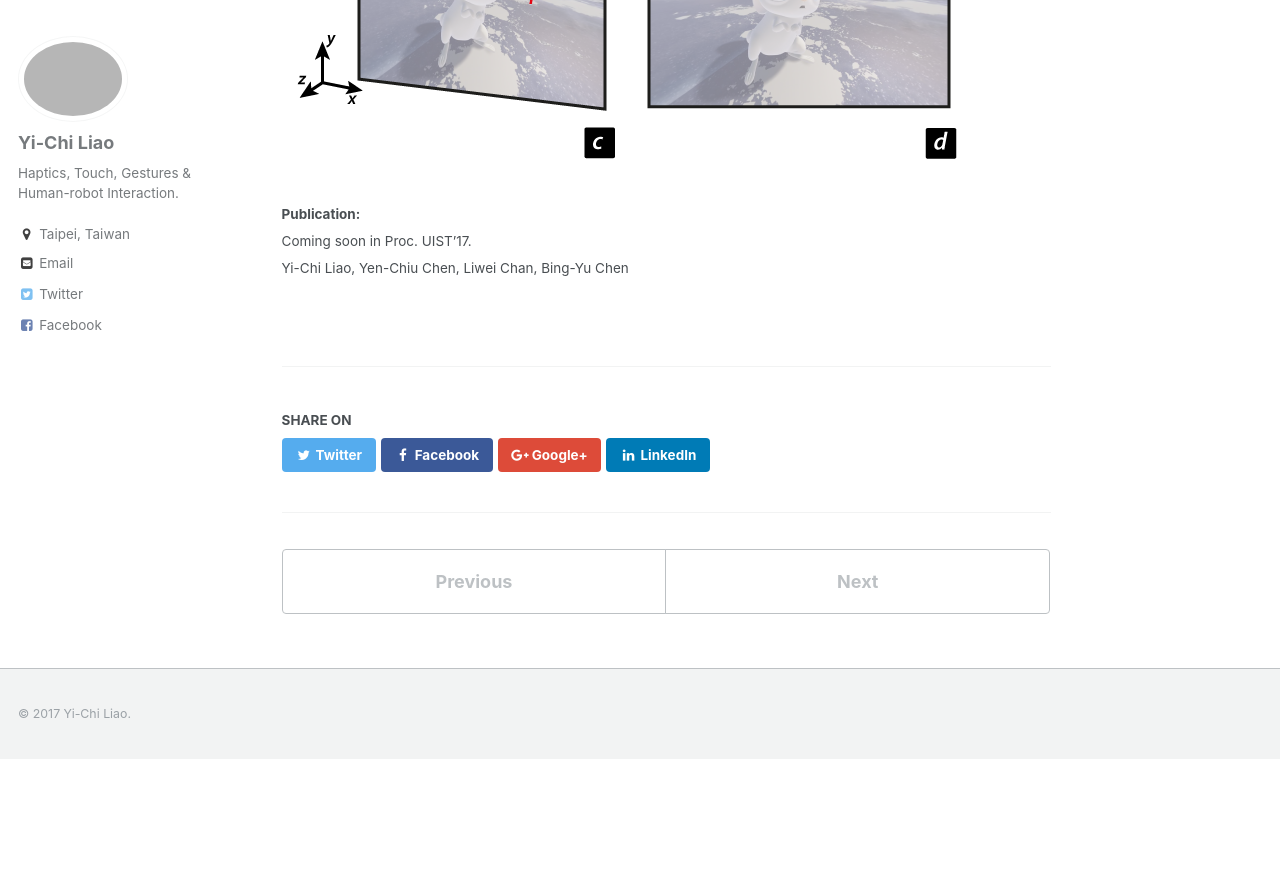
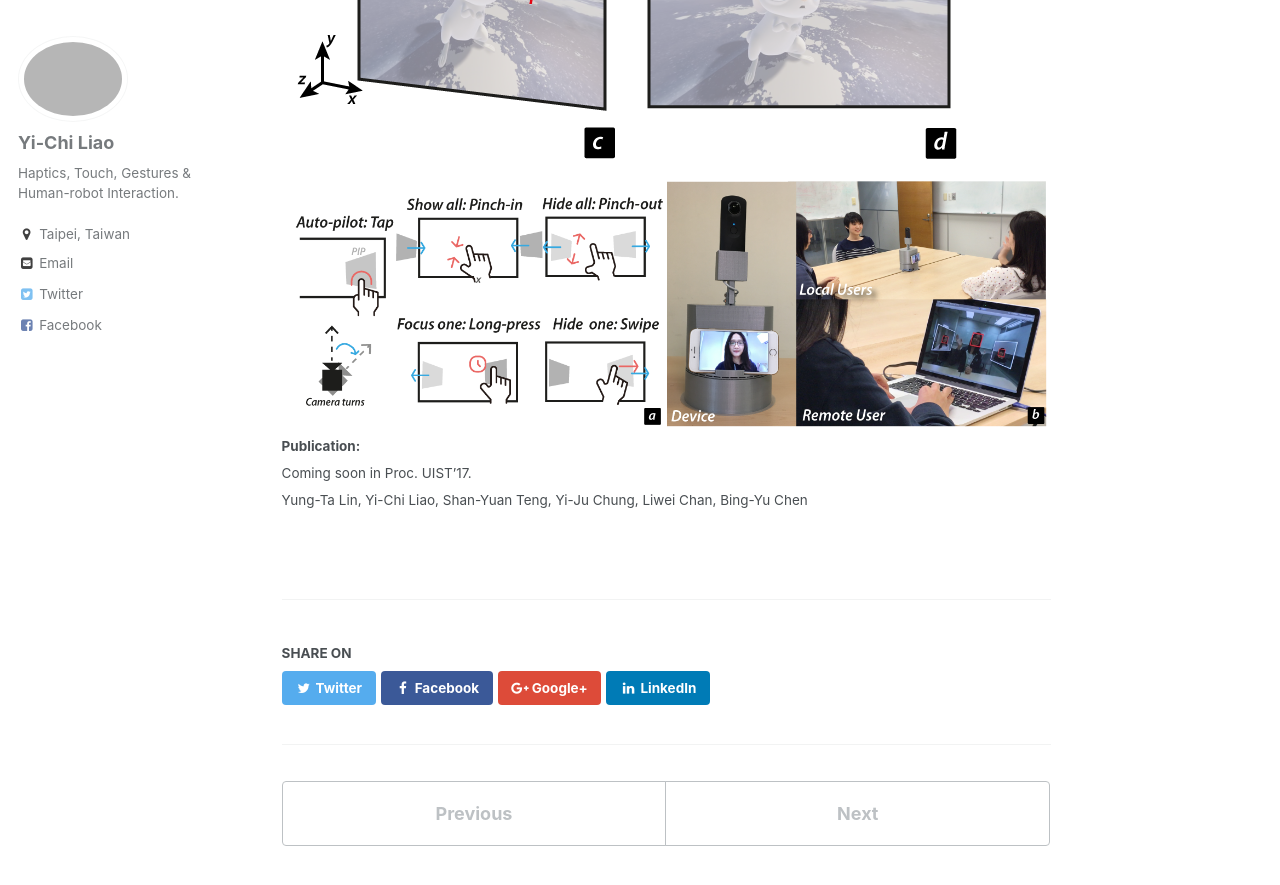
Before and after one commit to yichiliao/yichiliao.github.io, a Jekyll site: the page built from _portfolio/2-outsidein.md, in a window 1280 px wide and 900 px high, scrolled down 1870 px. Shown: the top 885 px of the window. Built offline with Jekyll 4.4.1, drawn with Linux system fonts in a browser that asks for light colours; before the commit the page ends 2629 px from its top, so only the background shows below that.

Commit message:
outside-in

```diff
--- a/_portfolio/2-outsidein.md
+++ b/_portfolio/2-outsidein.md
@@ -16,8 +16,8 @@ We propose Outside-In, a visualization technique which re-introduces off-screen
 </small>
 <img src='/images/outside-in/triangle.png'>
 <img src='/images/outside-in/dirAngle.png'>
-
+<img src='/images/outside-in/application.png'>
 <small>
 **Publication:** <br>
 Coming soon in Proc. UIST'17.
-<br>Yi-Chi Liao, Yen-Chiu Chen, Liwei Chan, Bing-Yu Chen</small>
+<br>Yung-Ta Lin, Yi-Chi Liao, Shan-Yuan Teng, Yi-Ju Chung, Liwei Chan, Bing-Yu Chen</small>
```
Also changed, not shown: images/outside-in/application.png (added).
